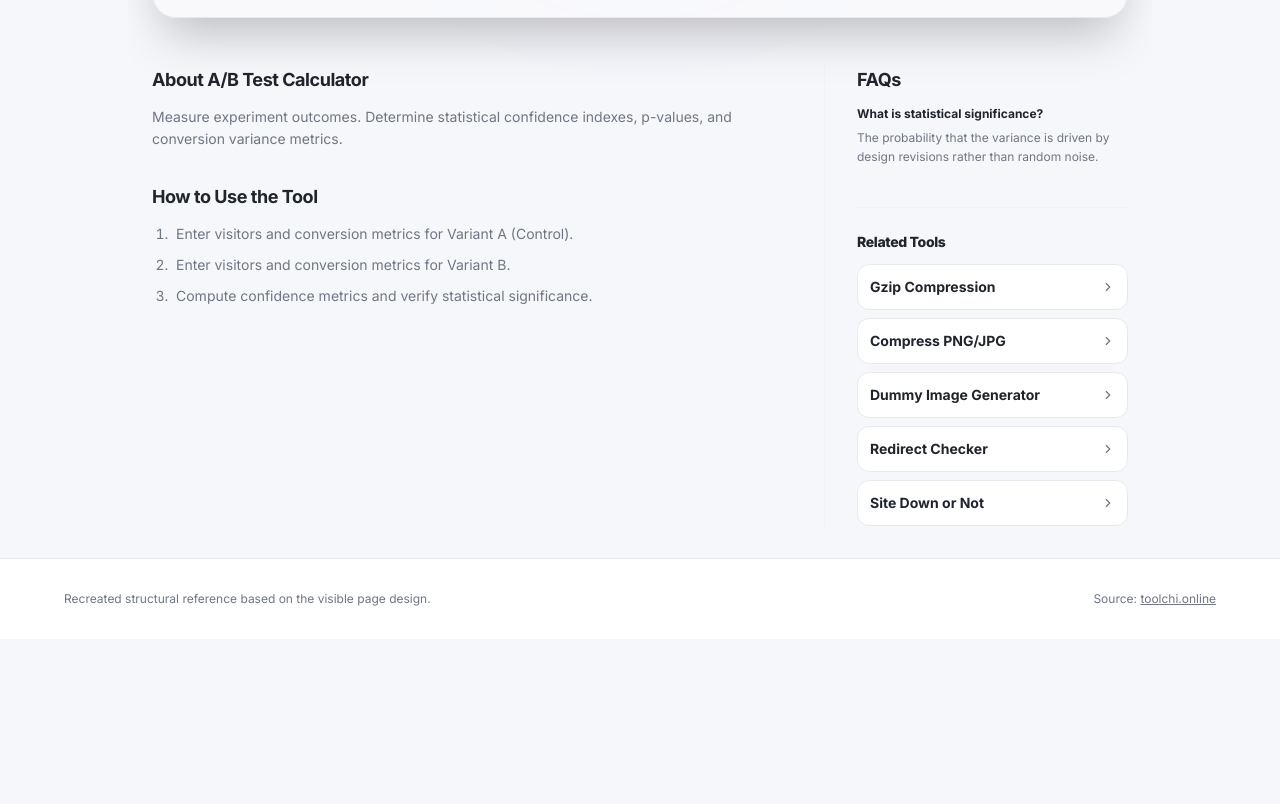
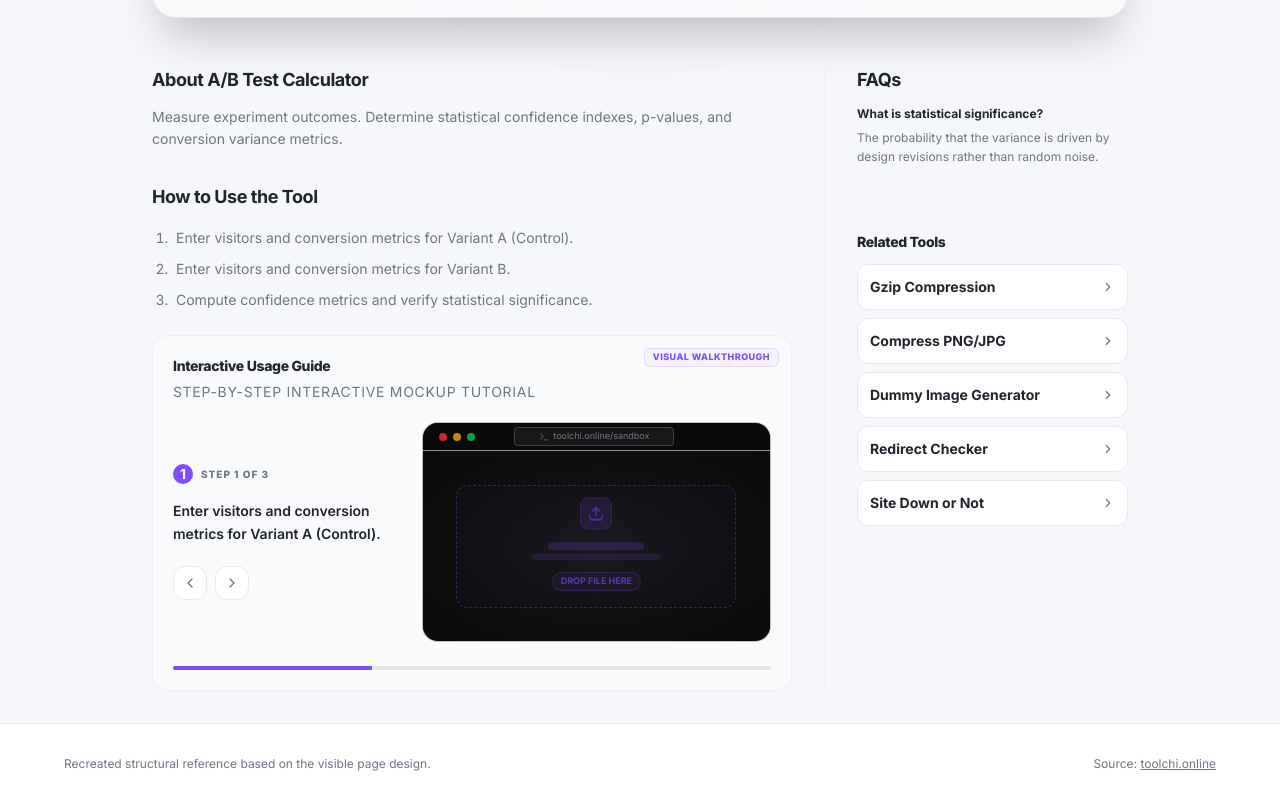
Before and after one commit to arslanhamee314-bot/toolchi-com, a Next.js app: page /tools/ab-test-calculator in a window 1280 px wide. Shown: the part 628-1432 px from the top of the page. Before the commit the page ends 1267 px from the top, so only its background shows below. Built offline with nearby package versions, Linux system fonts and the light colour scheme.

Commit message:
Replace all system emojis with Lucide SVG vector icons and implement interactive CSS mockup tutorial galleries for all tools

```diff
--- a/src/app/tools/[slug]/page.tsx
+++ b/src/app/tools/[slug]/page.tsx
@@ -5,6 +5,7 @@ import { ChevronRight, ArrowLeft, ShieldCheck, Zap } from "lucide-react";
 import { getToolBySlug, TOOLS_REGISTRY } from "@/lib/tools-registry";
 import ToolSwitcher from "@/components/tools/ToolSwitcher";
 import LucideIcon from "@/components/tools/LucideIcon";
+import TutorialGallery from "@/components/tools/TutorialGallery";
 
 interface ToolPageProps {
   params: Promise<{ slug: string }>;
@@ -134,12 +135,8 @@ export default async function ToolPage({ params }: ToolPageProps) {
         {/* Action Header */}
         <div className="flex flex-col md:flex-row justify-between items-start md:items-center gap-4 border-b border-border/40 pb-6 print:hidden">
           <div className="flex items-center gap-3">
-            <div className="h-10 w-10 bg-primary/10 text-primary border border-primary/20 rounded-xl flex items-center justify-center text-base">
-              {/\p{Extended_Pictographic}/u.test(tool.iconName) ? (
-                <span className="select-none">{tool.iconName}</span>
-              ) : (
-                <LucideIcon name={tool.iconName} className="h-5 w-5" />
-              )}
+            <div className="h-10 w-10 bg-primary/10 text-primary border border-primary/20 rounded-xl flex items-center justify-center">
+              <LucideIcon name={tool.iconName} className="h-5 w-5" />
             </div>
             <div>
               <h1 className="text-2xl sm:text-3xl font-extrabold text-foreground tracking-tight">{tool.name}</h1>
@@ -183,13 +180,14 @@ export default async function ToolPage({ params }: ToolPageProps) {
               </p>
             </div>
 
-            <div className="flex flex-col gap-3">
+            <div className="flex flex-col gap-4">
               <h2 className="text-lg font-bold text-foreground tracking-tight">How to Use the Tool</h2>
-              <ol className="list-decimal pl-5 space-y-2 text-xs md:text-sm text-muted-foreground">
+              <ol className="list-decimal pl-5 space-y-2 text-xs md:text-sm text-muted-foreground mb-2">
                 {tool.howToUse.map((step, i) => (
                   <li key={i} className="leading-relaxed pl-1">{step}</li>
                 ))}
               </ol>
+              <TutorialGallery tool={tool} />
             </div>
           </section>
 
--- a/src/components/tools/ToolsDirectory.tsx
+++ b/src/components/tools/ToolsDirectory.tsx
@@ -132,11 +132,7 @@ export default function ToolsDirectory() {
                         {/* Tool Icon Header row */}
                         <div className="flex w-full items-center justify-between mb-4">
                           <div className="h-16 w-16 rounded-[18px] bg-[#f3eeff] dark:bg-[#251e1c] text-[#7d4dff] flex items-center justify-center font-bold text-2xl border border-[#e8ddff]/40">
-                            {isEmoji(tool.iconName) ? (
-                              <span className="select-none">{tool.iconName}</span>
-                            ) : (
-                              <LucideIcon name={tool.iconName} className="h-6 w-6" />
-                            )}
+                            <LucideIcon name={tool.iconName} className="h-6 w-6" />
                           </div>
                           <span className="text-[9px] font-extrabold text-emerald-500 bg-emerald-500/10 px-2 py-0.5 rounded border border-emerald-500/15 select-none shrink-0">
                             Local
--- /dev/null
+++ b/src/components/tools/TutorialGallery.tsx
@@ -0,0 +1,182 @@
+"use client";
+
+import React, { useState } from "react";
+import { ChevronLeft, ChevronRight, Upload, Play, Download, Terminal } from "lucide-react";
+
+interface FAQItem {
+  question: string;
+  answer: string;
+}
+
+interface ToolItem {
+  slug: string;
+  name: string;
+  category: string;
+  shortDesc: string;
+  iconName: string;
+  longDesc: string;
+  howToUse: string[];
+  faqs: FAQItem[];
+}
+
+interface TutorialGalleryProps {
+  tool: ToolItem;
+}
+
+export default function TutorialGallery({ tool }: TutorialGalleryProps) {
+  const [activeStep, setActiveStep] = useState(0);
+  const steps = tool.howToUse;
+
+  if (!steps || steps.length === 0) return null;
+
+  const nextStep = () => {
+    setActiveStep((prev) => (prev + 1) % steps.length);
+  };
+
+  const prevStep = () => {
+    setActiveStep((prev) => (prev - 1 + steps.length) % steps.length);
+  };
+
+  // Render a simulated visual mockup representing the current step's action
+  const renderStepMockup = (index: number) => {
+    const stepNumber = index + 1;
+    const isFirst = stepNumber === 1;
+    const isLast = stepNumber === steps.length;
+    const isMiddle = !isFirst && !isLast;
+
+    return (
+      <div className="w-full h-[220px] rounded-2xl bg-neutral-900 border border-border/80 flex flex-col overflow-hidden relative shadow-inner">
+        {/* Browser Top Bar */}
+        <div className="h-7 bg-neutral-950 border-b border-border/60 flex items-center px-4 gap-1.5 shrink-0 justify-between">
+          <div className="flex items-center gap-1.5">
+            <span className="h-2 w-2 rounded-full bg-red-500/80"></span>
+            <span className="h-2 w-2 rounded-full bg-yellow-500/80"></span>
+            <span className="h-2 w-2 rounded-full bg-green-500/80"></span>
+          </div>
+          <div className="flex items-center gap-1 px-3 py-0.5 rounded bg-neutral-900 border border-border/20 text-[9px] text-muted-foreground w-40 justify-center">
+            <Terminal className="h-2.5 w-2.5" /> toolchi.online/sandbox
+          </div>
+          <div className="w-10"></div>
+        </div>
+
+        {/* Browser Page Body Simulator */}
+        <div className="flex-1 p-5 flex flex-col items-center justify-center bg-radial from-neutral-900 to-neutral-950 text-white relative">
+
+          {/* STEP 1: Upload / Input Interface Simulator */}
+          {isFirst && (
+            <div className="w-full max-w-[280px] border border-dashed border-primary/50 bg-primary/5 rounded-xl p-4 flex flex-col items-center justify-center gap-2 text-center animate-pulse">
+              <div className="h-8 w-8 bg-primary/20 text-primary border border-primary/30 rounded-lg flex items-center justify-center animate-bounce">
+                <Upload className="h-4 w-4" />
+              </div>
+              <div className="space-y-1">
+                <div className="h-2 w-24 bg-primary/30 rounded mx-auto"></div>
+                <div className="h-1.5 w-32 bg-primary/20 rounded mx-auto"></div>
+              </div>
+              <span className="text-[9px] font-bold text-primary mt-1 border border-primary/30 px-2 py-0.5 rounded-full bg-primary/10">
+                DROP FILE HERE
+              </span>
+            </div>
+          )}
+
+          {/* STEP 2: Active Processing Simulator */}
+          {isMiddle && (
+            <div className="w-full max-w-[280px] bg-card border border-border rounded-xl p-4 flex flex-col gap-2.5">
+              <div className="space-y-1.5">
+                <div className="h-2 w-2/3 bg-neutral-800 rounded"></div>
+                <div className="h-2 w-full bg-neutral-800 rounded"></div>
+              </div>
+              <div className="h-8 w-full bg-primary/95 text-primary-foreground font-bold text-xs rounded-lg flex items-center justify-center gap-1.5 shadow-md shadow-primary/25 cursor-pointer relative overflow-hidden group">
+                <div className="absolute inset-0 bg-gradient-to-r from-transparent via-white/20 to-transparent -translate-x-full group-hover:animate-shimmer" />
+                <Play className="h-3 w-3 fill-current" /> CLICK TO GENERATE
+              </div>
+              <div className="flex justify-between items-center text-[9px] text-muted-foreground pt-1 border-t border-border/20">
+                <span>Secure local compile</span>
+                <span className="h-2 w-2 rounded-full bg-emerald-500 animate-ping"></span>
+              </div>
+            </div>
+          )}
+
+          {/* STEP 3: Complete & Download Simulator */}
+          {isLast && (
+            <div className="w-full max-w-[280px] bg-emerald-950/20 border border-emerald-500/40 rounded-xl p-5 flex flex-col items-center justify-center gap-3 text-center">
+              <div className="h-10 w-10 bg-emerald-500/20 text-emerald-400 border border-emerald-500/30 rounded-full flex items-center justify-center animate-bounce">
+                <svg xmlns="http://www.w3.org/2000/svg" width="24" height="24" viewBox="0 0 24 24" fill="none" stroke="currentColor" stroke-width="3" stroke-linecap="round" stroke-linejoin="round" className="h-5 w-5"><path d="M20 6 9 17l-5-5"/></svg>
+              </div>
+              <div className="space-y-1">
+                <h4 className="text-2xs font-extrabold text-emerald-400 uppercase tracking-wider">Conversion Successful</h4>
+                <p className="text-[10px] text-muted-foreground">Ready to download locally</p>
+              </div>
+              <button className="px-4 py-2 bg-emerald-500 hover:bg-emerald-600 text-white font-bold text-3xs rounded-full flex items-center gap-1 shadow-md shadow-emerald-500/20 cursor-pointer">
+                <Download className="h-3.5 w-3.5" /> DOWNLOAD FILE
+              </button>
+            </div>
+          )}
+        </div>
+      </div>
+    );
+  };
+
+  return (
+    <div className="border border-border/60 bg-white/40 dark:bg-card/25 rounded-2xl p-5 flex flex-col gap-5 w-full relative overflow-hidden">
+      <div className="absolute top-0 right-0 p-3 flex gap-2 pointer-events-none">
+        <span className="inline-flex items-center gap-1 text-[9px] font-extrabold text-primary bg-primary/5 border border-primary/15 px-2 py-0.5 rounded-md uppercase tracking-wider">
+          Visual Walkthrough
+        </span>
+      </div>
+
+      <div className="flex flex-col gap-1.5">
+        <h3 className="text-sm font-extrabold text-foreground tracking-tight">Interactive Usage Guide</h3>
+        <p className="text-3xs text-muted-foreground uppercase tracking-wider">Step-by-step interactive mockup tutorial</p>
+      </div>
+
+      <div className="grid grid-cols-1 md:grid-cols-5 gap-6 items-center">
+        {/* Step Guide Text Details */}
+        <div className="md:col-span-2 flex flex-col gap-4">
+          <div className="flex items-center gap-2">
+            <span className="h-5 w-5 bg-primary text-primary-foreground font-bold text-3xs rounded-full flex items-center justify-center shrink-0">
+              {activeStep + 1}
+            </span>
+            <span className="text-[10px] font-extrabold text-muted-foreground uppercase tracking-widest">
+              Step {activeStep + 1} of {steps.length}
+            </span>
+          </div>
+
+          <p className="text-xs md:text-sm text-foreground font-semibold leading-relaxed min-h-[50px] animate-in fade-in slide-in-from-left-2 duration-300">
+            {steps[activeStep]}
+          </p>
+
+          {/* Navigation Controls */}
+          <div className="flex gap-2">
+            <button
+              onClick={prevStep}
+              className="p-2 border border-border bg-white dark:bg-card hover:bg-neutral-100 dark:hover:bg-neutral-800 rounded-xl text-muted-foreground hover:text-foreground active:scale-95 transition-all cursor-pointer"
+              aria-label="Previous step"
+            >
+              <ChevronLeft className="h-4 w-4" />
+            </button>
+            <button
+              onClick={nextStep}
+              className="p-2 border border-border bg-white dark:bg-card hover:bg-neutral-100 dark:hover:bg-neutral-800 rounded-xl text-muted-foreground hover:text-foreground active:scale-95 transition-all cursor-pointer"
+              aria-label="Next step"
+            >
+              <ChevronRight className="h-4 w-4" />
+            </button>
+          </div>
+        </div>
+
+        {/* Dynamic Simulated Mockup Screen */}
+        <div className="md:col-span-3 w-full">
+          {renderStepMockup(activeStep)}
+        </div>
+      </div>
+
+      {/* Progress Line */}
+      <div className="h-1 bg-neutral-200 dark:bg-neutral-800 rounded-full w-full overflow-hidden mt-1">
+        <div
+          className="h-full bg-primary transition-all duration-300 ease-out"
+          style={{ width: `${((activeStep + 1) / steps.length) * 100}%` }}
+        />
+      </div>
+    </div>
+  );
+}
```
Also changed, not shown: src/app/tools/page.tsx (+2 -6 lines), src/lib/tools-registry.ts (+36 -36 lines).
